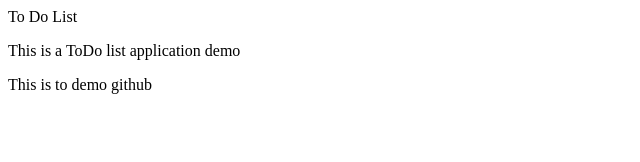
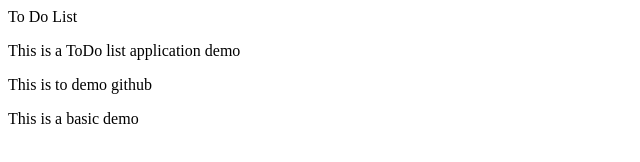
Before and after one commit to sheridannulty/ToDoList, a plain HTML site: page index.html in a window 1280 px wide. Shown: the whole page, without its empty margins (0-640 px from the left). Drawn offline with Linux system fonts and the light colour scheme.

Commit message:
new text
added text

```diff
--- a/index.html
+++ b/index.html
@@ -8,6 +8,8 @@
 
 <p> This is to demo github </p>
 
+<p> This is a basic demo </p>
+
 </body>
 
 </html>
```
